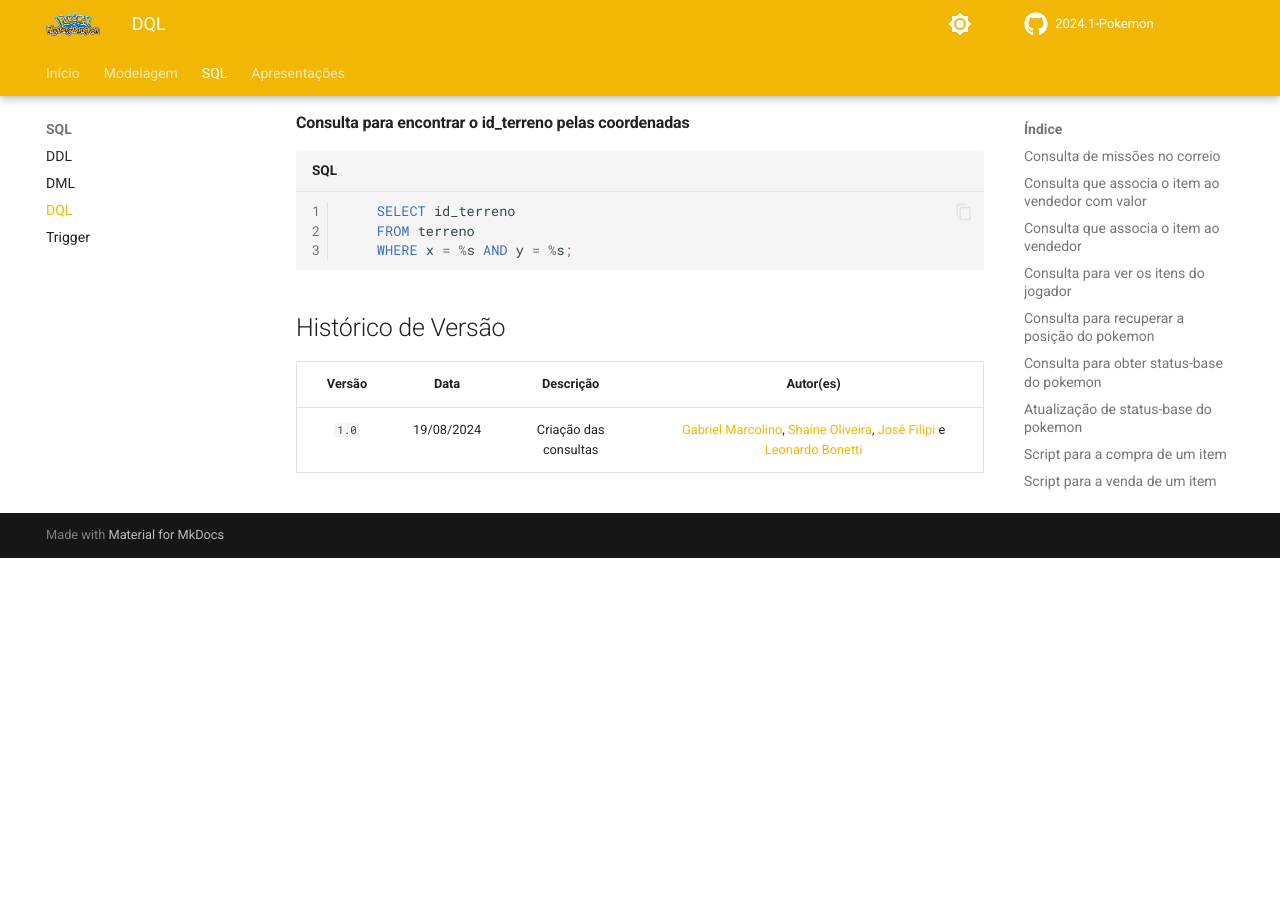
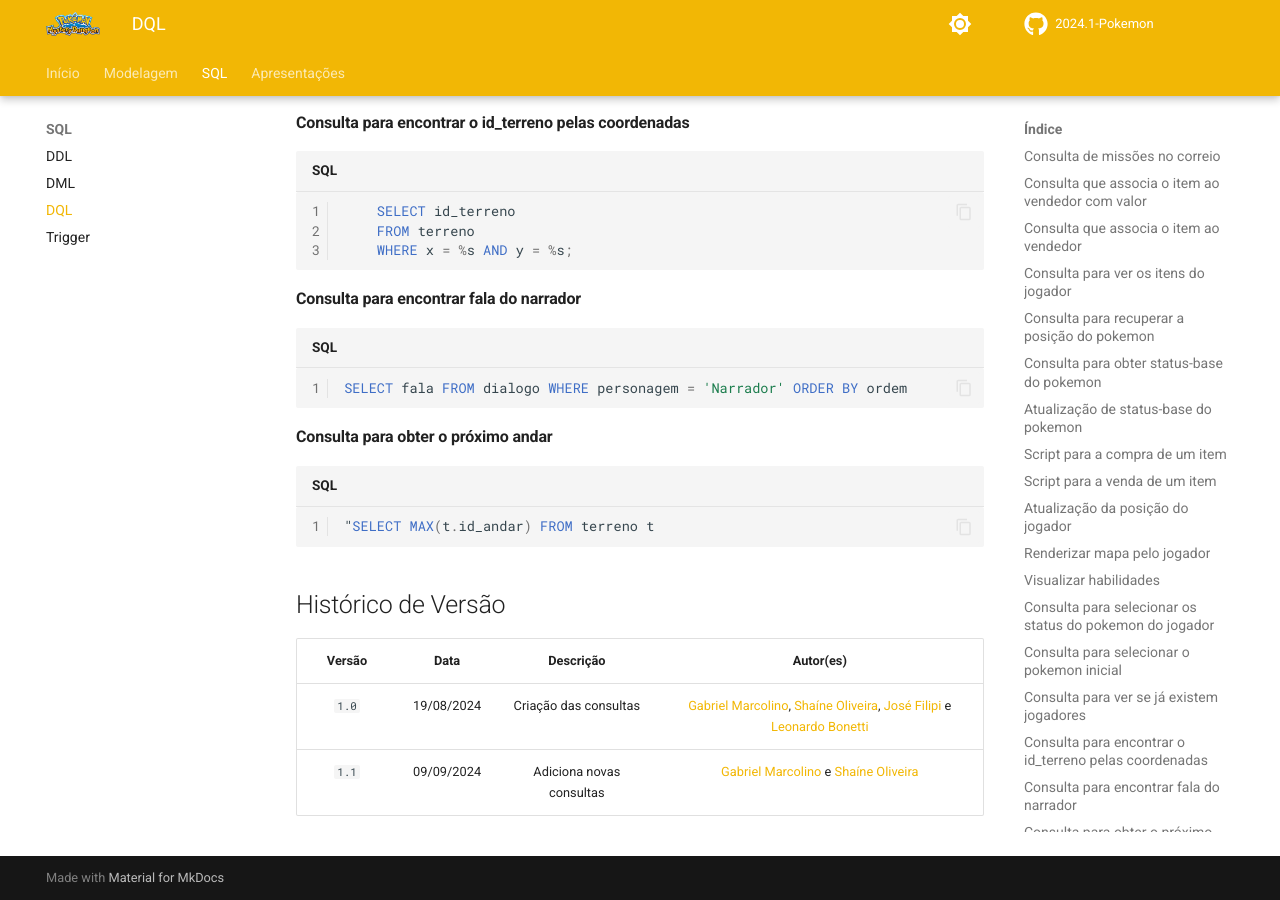
Before and after one commit to SBD1/2024.1-Pokemon, an MkDocs documentation site: the page built from docs/sql/dql/dql.md, in a window 1280 px wide and 900 px high, scrolled down 5040 px. Built offline with MkDocs 1.6.1 and Material for MkDocs 9.7.7, drawn with Linux system fonts in a browser that asks for light colours; comment, search, counter and statistics services are not loaded; before the commit the page ends 5598 px from its top, so only the background shows below that.

Commit message:
Adiciona consultas

```diff
--- a/docs/sql/dql/dql.md
+++ b/docs/sql/dql/dql.md
@@ -253,13 +253,18 @@ SELECT COUNT(*) FROM jogador;
     WHERE x = %s AND y = %s;
 ~~~
 
+#### Consulta para encontrar fala do narrador
+
+~~~sql
+SELECT fala FROM dialogo WHERE personagem = 'Narrador' ORDER BY ordem
+~~~
 
 
+#### Consulta para obter o próximo andar
 
-
-
-
-
+~~~sql
+"SELECT MAX(t.id_andar) FROM terreno t
+~~~
 
 
 
@@ -270,3 +275,4 @@ SELECT COUNT(*) FROM jogador;
 | Versão |    Data    |      Descrição      |                                                                                                Autor(es)                                                                                                 |
 | :----: | :--------: | :-----------------: | :------------------------------------------------------------------------------------------------------------------------------------------------------------------------------------------------------: |
 | `1.0`  | 19/08/2024 | Criação das consultas | [Gabriel Marcolino](https://github.com/GabrielMR360), [Shaíne Oliveira](ttps://github.com/ShaineOliveira), [José Filipi](https://github.com/JoseFilipi) e [Leonardo Bonetti](https://github.com/LeoFacB) |
+| `1.1`  | 09/09/2024 | Adiciona novas consultas | [Gabriel Marcolino](https://github.com/GabrielMR360) e [Shaíne Oliveira](ttps://github.com/ShaineOliveira) |
```
